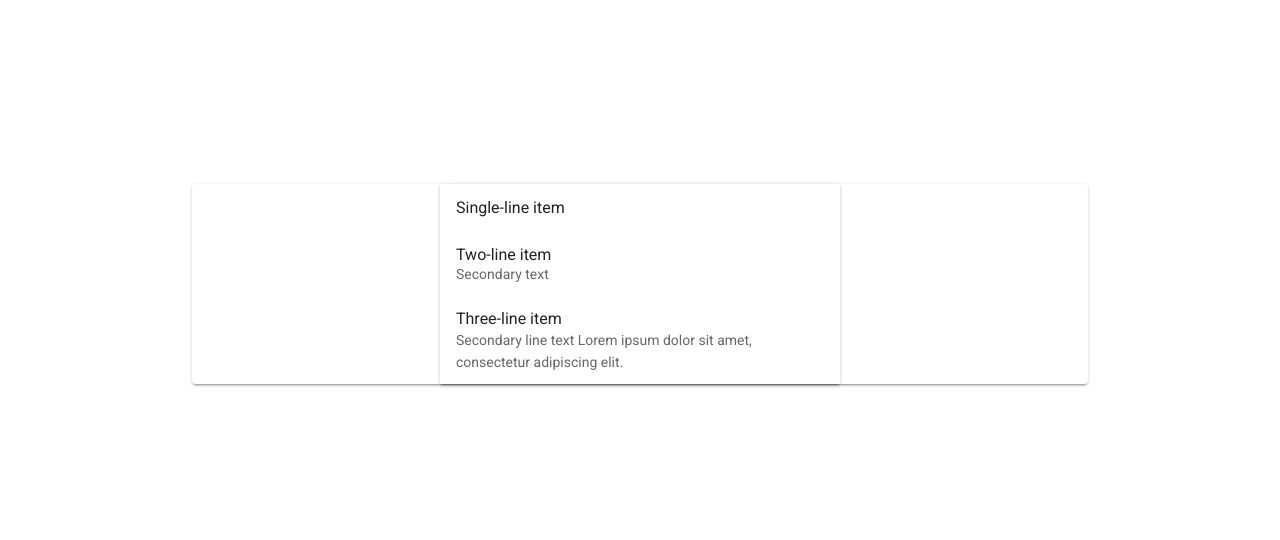
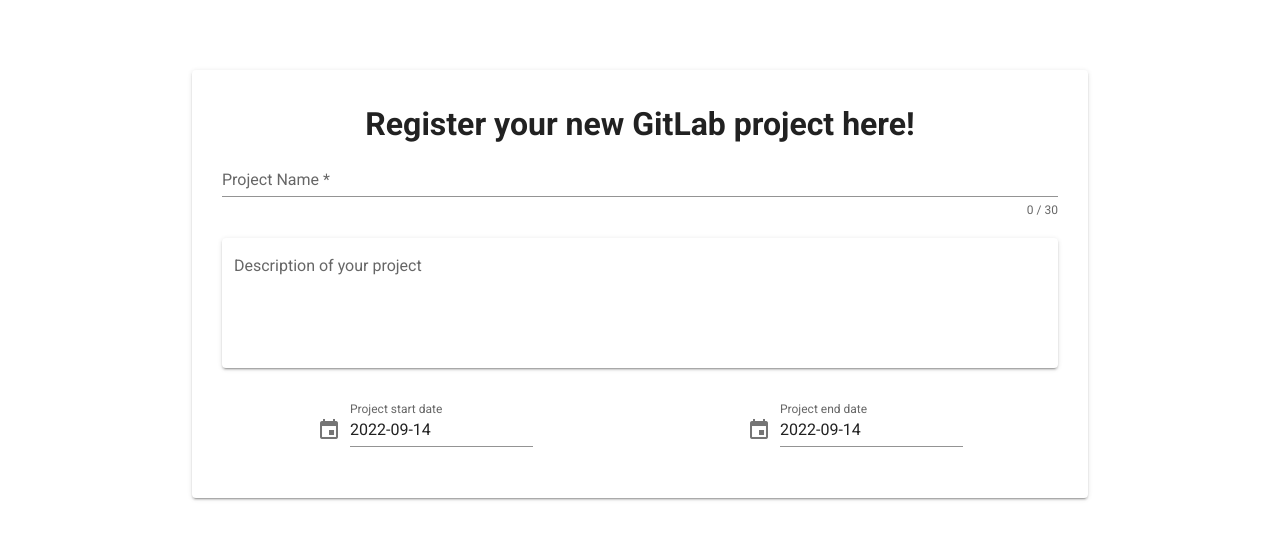
Before and after one commit to vertocode/gitlab-list-io, a Vue app: page / in a window 1280 px wide. Shown: the part 208-748 px from the top of the page. Built offline with nearby package versions, Linux system fonts and the light colour scheme.

Commit message:
feat: add fields in register page, missing user field

```diff
--- a/src/App.vue
+++ b/src/App.vue
@@ -3,7 +3,9 @@
     <nav-bar />
     <div class="container-main">
       <v-card>
-        <router-view />
+        <div class="container-card">
+          <router-view />
+        </div>
       </v-card>
     </div>
   </v-app>
@@ -29,6 +31,9 @@
   .container-main {
     width: 70%;
     margin: auto;
+    .container-card {
+      padding: 30px;
+    }
   }
 }
 </style>
--- /dev/null
+++ b/src/components/DateField.vue
@@ -0,0 +1,85 @@
+<template>
+  <div class="date-field">
+    <v-menu
+      ref="menu"
+      v-model="menu"
+      :close-on-content-click="false"
+      :return-value.sync="date"
+      transition="scale-transition"
+      offset-y
+      min-width="auto"
+    >
+      <template v-slot:activator="{ on, attrs }">
+        <v-text-field
+          v-model="date"
+          :label="label"
+          prepend-icon="mdi-calendar"
+          readonly
+          v-bind="attrs"
+          v-on="on"
+        ></v-text-field>
+      </template>
+      <v-date-picker
+        v-model="date"
+        no-title
+        scrollable
+      >
+        <v-spacer></v-spacer>
+        <v-btn
+          text
+          color="primary"
+          @click="menu = false"
+        >
+          Cancel
+        </v-btn>
+        <v-btn
+          text
+          color="primary"
+          @click="saveDate({ date, dateKey })"
+        >
+          OK
+        </v-btn>
+      </v-date-picker>
+    </v-menu>
+  </div>
+</template>
+
+<script>
+export default {
+  data: () => ({
+    date: (new Date(Date.now() - (new Date()).getTimezoneOffset() * 60000)).toISOString().substr(0, 10),
+    menu: false,
+    modal: false,
+    menu2: false
+  }),
+  props: {
+    dateKey: {
+      type: String,
+      default: '',
+      required: true
+    },
+    label: {
+      type: String,
+      default: 'Date',
+      required: false
+    }
+  },
+  methods: {
+    saveDate (payload) {
+      this.$refs.menu.save(payload.date)
+      this.$emit('saveDate', payload)
+    }
+  }
+}
+</script>
+
+<style lang="scss">
+.register {
+  .date-fields {
+    .date-field {
+      width: max-content;
+      margin: auto;
+    }
+  }
+}
+</style>
--- a/src/store/index.js
+++ b/src/store/index.js
@@ -5,8 +5,12 @@
 
 export default new Vuex.Store({
   state: {
+    projects: []
   },
   mutations: {
+    addProject (state, payload) {
+      state.projects.push(payload)
+    }
   },
   actions: {
   },
--- a/src/views/Register.vue
+++ b/src/views/Register.vue
@@ -1,39 +1,69 @@
 <template>
-  <div class="about">
-    <v-card
-      class="mx-auto"
-      max-width="400"
-      tile
-    >
-      <v-list-item>
-        <v-list-item-content>
-          <v-list-item-title>Single-line item</v-list-item-title>
-        </v-list-item-content>
-      </v-list-item>
-
-      <v-list-item two-line>
-        <v-list-item-content>
-          <v-list-item-title>Two-line item</v-list-item-title>
-          <v-list-item-subtitle>Secondary text</v-list-item-subtitle>
-        </v-list-item-content>
-      </v-list-item>
-
-      <v-list-item three-line>
-        <v-list-item-content>
-          <v-list-item-title>Three-line item</v-list-item-title>
-          <v-list-item-subtitle>
-            Secondary line text Lorem ipsum dolor sit amet,
-          </v-list-item-subtitle>
-          <v-list-item-subtitle>
-            consectetur adipiscing elit.
-          </v-list-item-subtitle>
-        </v-list-item-content>
-      </v-list-item>
-    </v-card>
+  <div class="register">
+    <h1 class="text-md-center">Register your new GitLab project here!</h1>
+    <v-form>
+      <v-text-field
+        v-model="projectInfo.name"
+        class="mb-5"
+        :counter="30"
+        :rules="nameRules"
+        label="Project Name *"
+        required
+      ></v-text-field>
+      <v-textarea
+        v-model="projectInfo.description"
+        auto-grow="auto-grow"
+        solo
+        name="input-7-4"
+        label="Description of your project"
+      ></v-textarea>
+      <v-row class="date-fields">
+        <v-col>
+          <date-field
+            label="Project start date"
+            @saveDate="setDate"
+            date-key="initialDate"
+          />
+        </v-col>
+        <v-col>
+          <date-field
+            label="Project end date"
+            @saveDate="setDate"
+            date-key="endDate"
+          />
+        </v-col>
+      </v-row>
+    </v-form>
   </div>
 </template>
 
 <script>
+import DateField from '@/components/DateField'
 
-export default {}
+export default {
+  name: 'Register',
+  data () {
+    return {
+      nameRules: [
+        v => !!v || 'Project Name is required',
+        v => (v && v.length <= 30) || 'Name must be less than 30 characters'
+      ],
+      projectInfo: {
+        name: '',
+        description: '',
+        initialDate: '',
+        endDate: ''
+      }
+    }
+  },
+  components: {
+    DateField
+  },
+  methods: {
+    setDate (payload) {
+      const { date, dateKey } = payload
+      this.projectInfo[dateKey] = date
+    }
+  }
+}
 </script>
```
